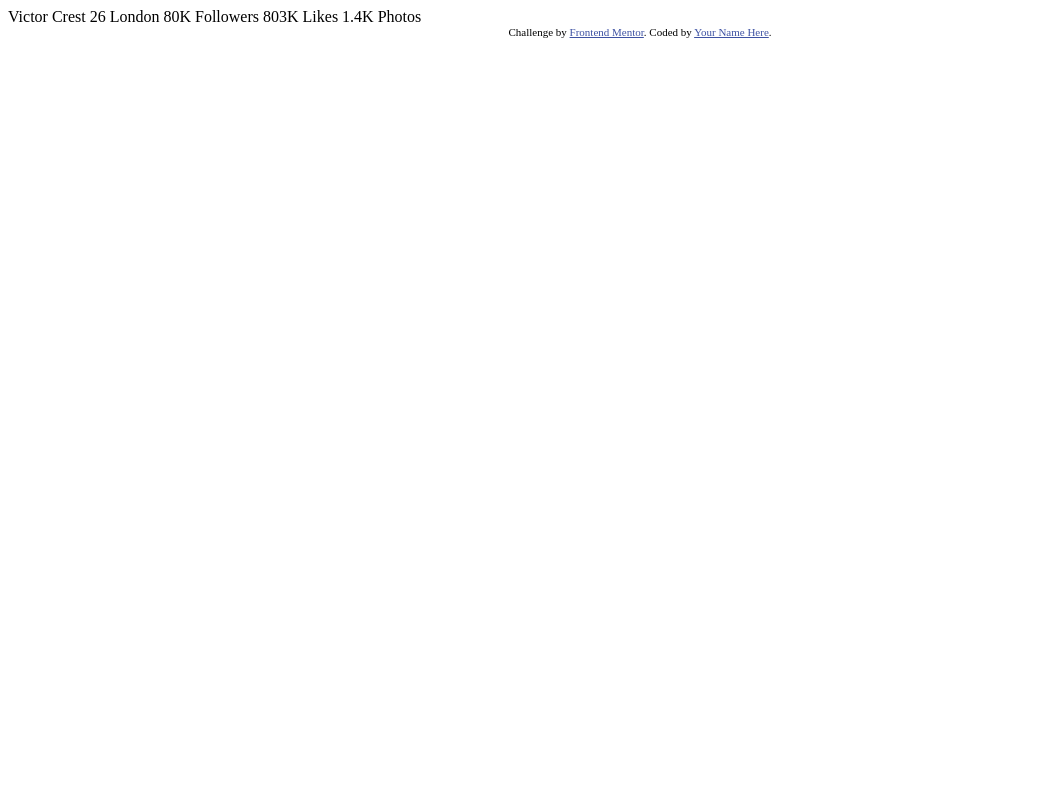
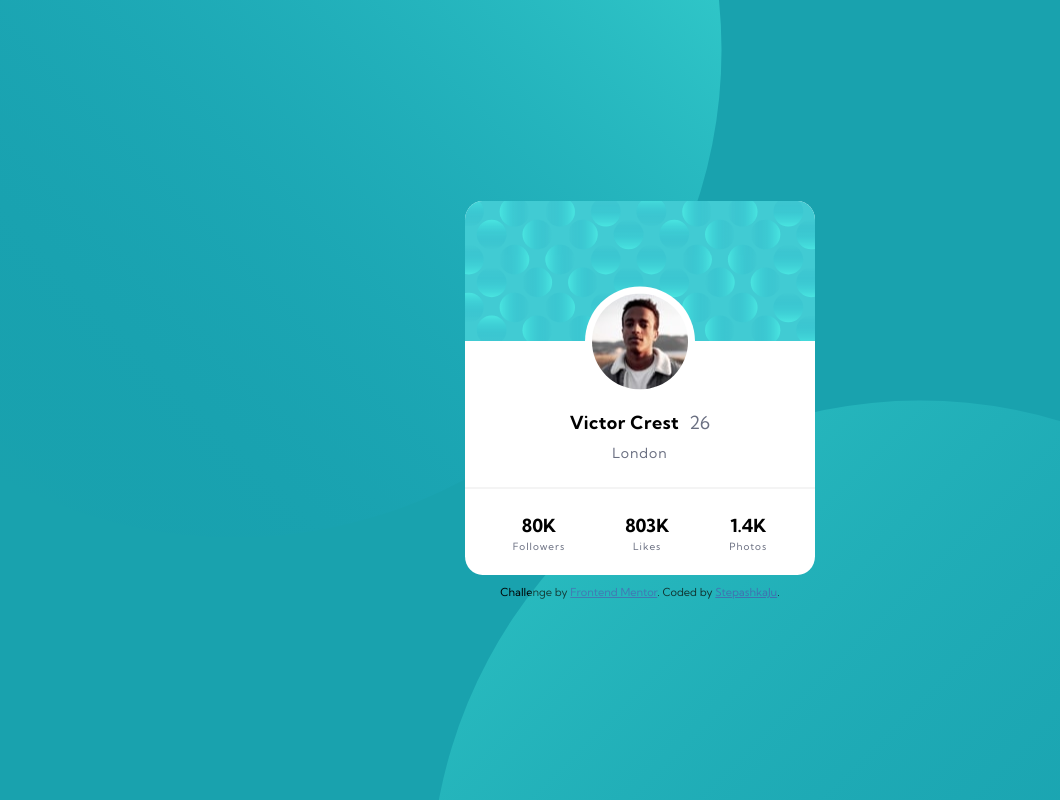
Before and after one commit to StepashkaJu/Profile-card-component, a plain HTML site: page index.html in a window 1280 px wide. Shown: the whole page, without its empty margins (0-1060 px from the left). Drawn offline with Linux system fonts and the light colour scheme.

Commit message:
add desktop styles, update index.html

```diff
--- a/index.html
+++ b/index.html
@@ -1,35 +1,89 @@
 <!DOCTYPE html>
 <html lang="en">
   <head>
-  <meta charset="UTF-8">
-  <meta name="viewport" content="width=device-width, initial-scale=1.0"> <!-- displays site properly based on user's device -->
-
-  <link rel="icon" type="image/png" sizes="32x32" href="./images/favicon-32x32.png">
-
+    <meta charset="UTF-8" />
+    <meta name="viewport" content="width=device-width, initial-scale=1.0" />
+    <!-- displays site properly based on user's device -->
+    <link
+      rel="icon"
+      type="image/png"
+      sizes="32x32"
+      href="./images/favicon-32x32.png"
+    />
+    <link rel="stylesheet" href="style.css" />
+    <link rel="preconnect" href="https://fonts.googleapis.com" />
+    <link rel="preconnect" href="https://fonts.gstatic.com" crossorigin />
+    <link
+      href="https://fonts.googleapis.com/css2?family=Kumbh+Sans:wght@100..900&display=swap"
+      rel="stylesheet"
+    />
     <title>Frontend Mentor | Profile card component</title>
-
-  <!-- Feel free to remove these styles or customise in your own stylesheet 👍 -->
     <style>
-    .attribution { font-size: 11px; text-align: center; }
-    .attribution a { color: hsl(228, 45%, 44%); }
+      .attribution {
+        font-size: 11px;
+        text-align: center;
+        margin-top: 1rem;
+      }
+      .attribution a {
+        color: hsl(228, 45%, 44%);
+      }
     </style>
   </head>
   <body>
-  Victor Crest
-  26
-  London
-
-  80K
-  Followers
-
-  803K
-  Likes
-
-  1.4K
-  Photos
-  <div class="attribution">
-    Challenge by <a href="https://www.frontendmentor.io?ref=challenge" target="_blank">Frontend Mentor</a>.
-    Coded by <a href="#">Your Name Here</a>.
+    <main>
+      <div class="container">
+        <div class="bg-circle-top">
+          <img src="images/bg-pattern-top.svg" alt="bg circle" />
         </div>
+        <div class="bg-circle-bottom">
+          <img src="images/bg-pattern-bottom.svg" alt="bg circle" />
+        </div>
+        <div class="profile-card">
+          <img
+            src="images/bg-pattern-card.svg"
+            alt="profile background"
+            class="profile-background"
+          />
+          <div class="profile-container">
+            <div class="photo-circle">
+              <img
+                src="images/image-victor.jpg"
+                alt="profile photo"
+                class="profile-photo"
+              />
+            </div>
+            <div class="profile-data">
+              <div class="pforile-name">Victor Crest</div>
+              <div class="profile-age">26</div>
+            </div>
+            <div class="profile-city">London</div>
+          </div>
+          <hr class="divider" />
+          <div class="profile-statistic">
+            <div class="profile-folowers">
+              <div class="number">80K</div>
+              <div class="mention">Followers</div>
+            </div>
+            <div class="profile-likes">
+              <div class="number">803K</div>
+              <div class="mention">Likes</div>
+            </div>
+            <div class="profile-photos">
+              <div class="number">1.4K</div>
+              <div class="mention">Photos</div>
+            </div>
+          </div>
+        </div>
+        <footer class="attribution">
+          Challenge by
+          <a href="https://www.frontendmentor.io?ref=challenge" target="_blank"
+            >Frontend Mentor</a
+          >. Coded by
+          <a href="https://www.frontendmentor.io/profile/StepashkaJu"
+            >StepashkaJu</a
+          >.
+        </footer>
+      </div>
+    </main>
   </body>
 </html>
--- /dev/null
+++ b/style.css
@@ -0,0 +1,139 @@
+* {
+    box-sizing: border-box;
+    font-family: "Kumbh Sans";
+}
+
+html {
+    font-size: 10px;
+}
+
+body {
+    max-width: 1440px;
+    font-size: 1.8rem;
+    margin: 0;
+    padding: 0;
+    background-color: hsl(185, 75%, 39%);
+
+}
+
+.container {
+    min-height: 100vh;
+    display: flex;
+    flex-direction: column;
+    justify-content: center;
+    align-items: center;
+    position: relative;
+    overflow: hidden;
+}
+
+.profile-card {
+    position: relative;
+    width: 35rem;
+    background-color: #fff;
+    border-radius: 5%;
+    overflow: hidden;
+    display: flex;
+    flex-direction: column;
+    align-items: center;
+}
+
+.profile-container {
+    display: flex;
+    flex-direction: column;
+    align-items: center;
+}
+
+.photo-circle {
+    display: block;
+    position: absolute;
+    top: 42%;
+    left: 50%;
+    margin-right: -50%;
+    transform: translate(-50%, -65%);
+    width: 11rem;
+    height: 11rem;
+    background-color: #ffffff;
+    border-radius: 50%;
+    margin-bottom: 2rem;
+}
+
+.profile-photo {
+    position: relative;
+    top: 7px;
+    left: 7px;
+    border-radius: 50%;
+}
+
+.profile-data {
+    display: flex;
+    justify-content: space-between;
+    margin-bottom: 1rem;
+    margin-top: 7rem;
+}
+
+.pforile-name {
+    font-weight: 700;
+    margin-right: 1rem;
+    letter-spacing: 0.5px;
+}
+
+.profile-age {
+    color: hsl(227, 10%, 46%);
+}
+
+.profile-city {
+    color: hsl(227, 10%, 46%);
+    font-size: 1.4rem;
+    letter-spacing: 1px;
+}
+
+.divider {
+    width: 100%;
+    border: solid 0.5px hsl(0, 0%, 59%);
+    opacity: 10%;
+    margin: 2.5rem 0;
+}
+
+.profile-statistic {
+    display: flex;
+    justify-content: space-between;
+}
+
+.profile-folowers,
+.profile-likes,
+.profile-photos {
+    display: flex;
+    flex-direction: column;
+    align-items: center;
+    margin-right: 6rem;
+}
+
+.profile-statistic :last-child {
+    margin-right: 0;
+}
+
+.number {
+    font-weight: 700;
+    margin-bottom: 0.3rem;
+}
+
+.mention {
+    color: hsl(227, 10%, 46%);
+    font-size: 1rem;
+    letter-spacing: 1px;
+    margin-bottom: 2.2rem;
+}
+
+.bg-circle-top {
+    position: absolute;
+    top: -55%;
+    left: -20%;
+}
+
+.bg-circle-bottom {
+    position: absolute;
+    top: 50%;
+    right: -10%;
+}
+
+@media (max-width:375px) {}
```
Lines whose indentation alone changed are shown as unchanged.
